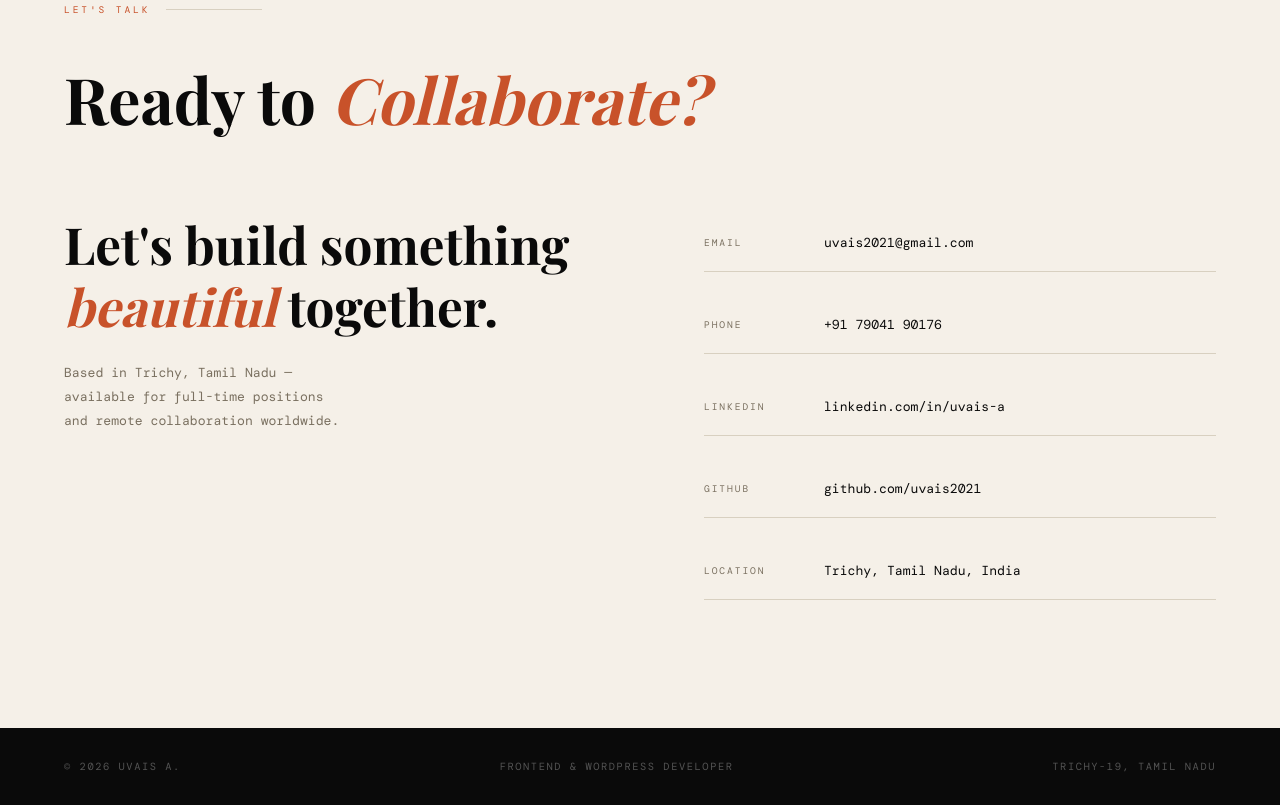
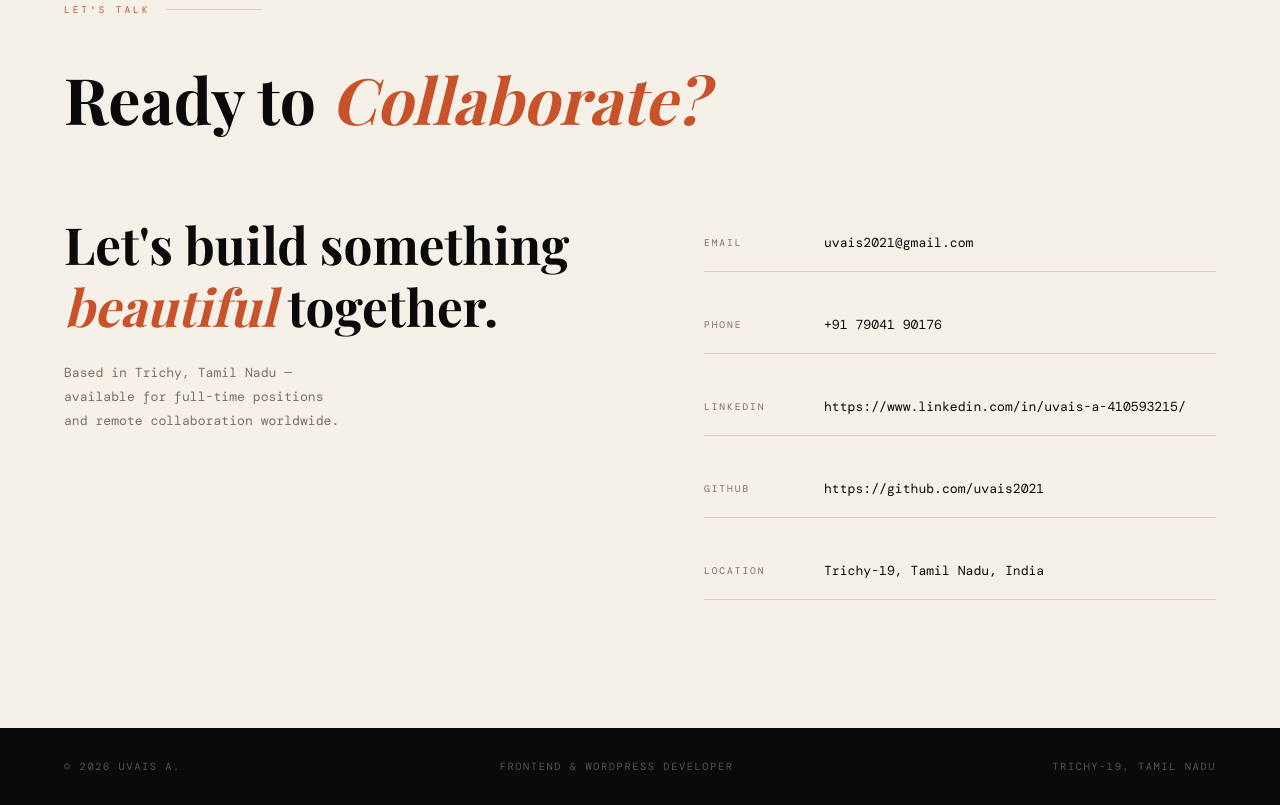
Before and after one commit to uvais2021/Uvais-Portfolio-2026, a plain HTML site: page index.html in a window 1280 px wide. Shown: the part 3392-4197 px from the top of the page. Drawn offline with nearby package versions, Linux system fonts and the light colour scheme; a web font is replaced by a local one.

Commit message:
File bane change

```diff
--- a/uvais_portfolio.html
+++ b/index.html
@@ -205,15 +205,15 @@
       </a>
       <a href="https://www.linkedin.com/in/uvais-a-410593215/" target="_blank" class="contact-item">
         <span class="contact-type">LinkedIn</span>
-        <span class="contact-val">linkedin.com/in/uvais-a</span>
+        <span class="contact-val">https://www.linkedin.com/in/uvais-a-410593215/</span>
       </a>
       <a href="https://github.com/uvais2021" target="_blank" class="contact-item">
         <span class="contact-type">GitHub</span>
-        <span class="contact-val">github.com/uvais2021</span>
+        <span class="contact-val">https://github.com/uvais2021</span>
       </a>
       <a href="#" class="contact-item">
         <span class="contact-type">Location</span>
-        <span class="contact-val">Trichy, Tamil Nadu, India</span>
+        <span class="contact-val">Trichy-19, Tamil Nadu, India</span>
       </a>
     </div>
   </div>
--- a/style.css
+++ b/style.css
@@ -114,7 +114,7 @@ nav.sticky {
   .menu-toggle span:last-child { margin-bottom: 0; }
   nav.nav-open .menu-toggle span:nth-child(1) { transform: translateY(7px) rotate(45deg); }
   nav.nav-open .menu-toggle span:nth-child(2) { opacity: 0; }
-  nav.nav-open .menu-toggle span:nth-child(3) { transform: translateY(-7px) rotate(-45deg); }
+  nav.nav-open .menu-toggle span:nth-child(3) { transform: translateY(-9px) rotate(-45deg); }
   /* Back to Top Button */
   .back-to-top {
     position: fixed;
```
